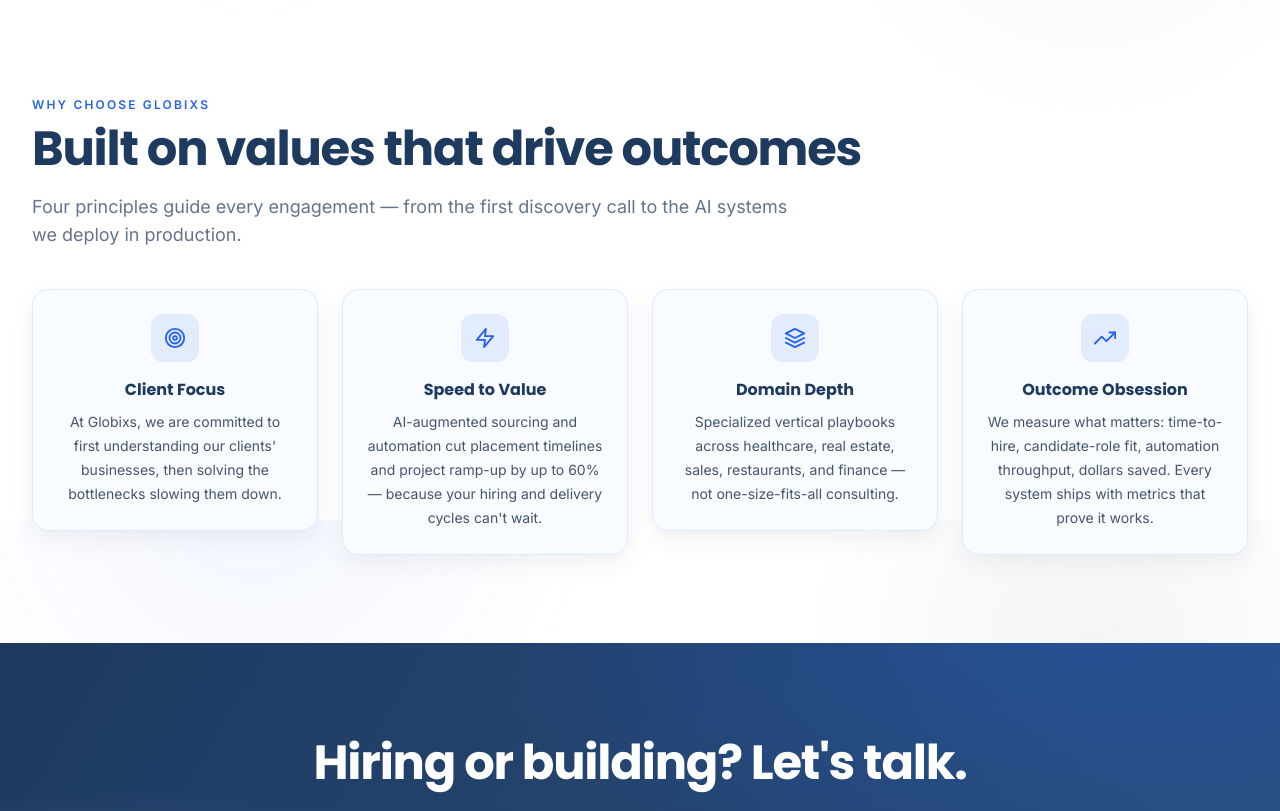
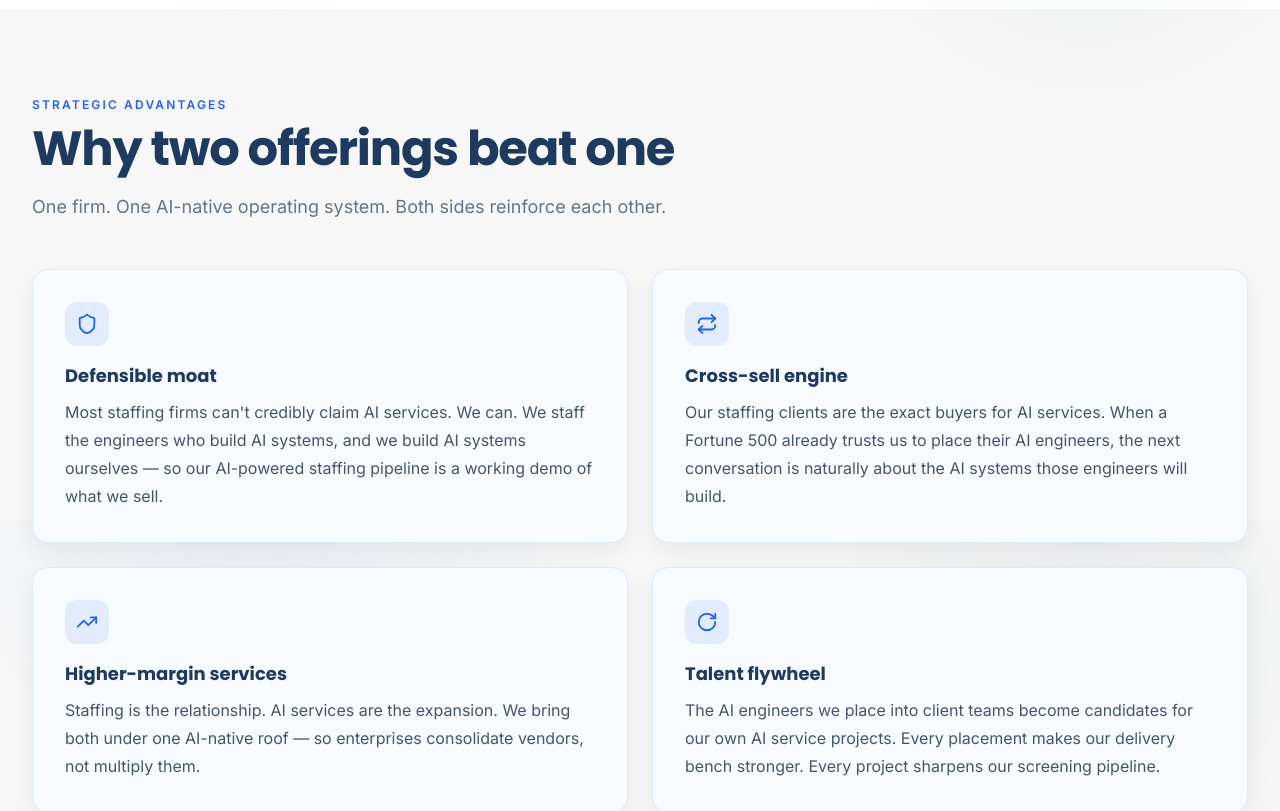
Before and after one commit to Rajsai1609/Globixs-website, a Next.js app: page / in a window 1280 px wide. Shown: the part 3480-4291 px from the top of the page. Built offline with nearby package versions, Linux system fonts and the light colour scheme.

Commit message:
home: add StrategicAdvantages section reinforcing two-offering moat

```diff
--- a/src/app/(site)/page.tsx
+++ b/src/app/(site)/page.tsx
@@ -1,10 +1,11 @@
-import { Hero }          from "@/components/home/Hero";
-import { ClientLogos }   from "@/components/home/ClientLogos";
-import { ServiceCards }  from "@/components/home/ServiceCards";
-import { IndustryGrid }  from "@/components/home/IndustryGrid";
-import { WelcomeSection } from "@/components/home/WelcomeSection";
-import { ValuesSection }  from "@/components/home/ValuesSection";
-import { CTABanner }      from "@/components/home/CTABanner";
+import { Hero }                  from "@/components/home/Hero";
+import { ClientLogos }            from "@/components/home/ClientLogos";
+import { ServiceCards }           from "@/components/home/ServiceCards";
+import { IndustryGrid }           from "@/components/home/IndustryGrid";
+import { WelcomeSection }         from "@/components/home/WelcomeSection";
+import { StrategicAdvantages }    from "@/components/home/StrategicAdvantages";
+import { ValuesSection }          from "@/components/home/ValuesSection";
+import { CTABanner }              from "@/components/home/CTABanner";
 
 export default function Home() {
   return (
@@ -15,6 +16,7 @@
       <IndustryGrid />
       {/* Keep existing trust / values / CTA sections */}
       <WelcomeSection />
+      <StrategicAdvantages />
       <ValuesSection />
       <CTABanner />
     </div>
--- /dev/null
+++ b/src/components/home/StrategicAdvantages.tsx
@@ -0,0 +1,64 @@
+import { Shield, Repeat, TrendingUp, RotateCw } from "lucide-react";
+import { Reveal } from "@/components/animations/reveal";
+import { SectionTitle } from "@/components/sections/section-title";
+
+type AdvantageCard = {
+  Icon: React.ComponentType<{ size?: number; className?: string; "aria-hidden"?: "true" }>;
+  title: string;
+  desc: string;
+};
+
+const cards: AdvantageCard[] = [
+  {
+    Icon: Shield,
+    title: "Defensible moat",
+    desc: "Most staffing firms can't credibly claim AI services. We can. We staff the engineers who build AI systems, and we build AI systems ourselves — so our AI-powered staffing pipeline is a working demo of what we sell.",
+  },
+  {
+    Icon: Repeat,
+    title: "Cross-sell engine",
+    desc: "Our staffing clients are the exact buyers for AI services. When a Fortune 500 already trusts us to place their AI engineers, the next conversation is naturally about the AI systems those engineers will build.",
+  },
+  {
+    Icon: TrendingUp,
+    title: "Higher-margin services",
+    desc: "Staffing is the relationship. AI services are the expansion. We bring both under one AI-native roof — so enterprises consolidate vendors, not multiply them.",
+  },
+  {
+    Icon: RotateCw,
+    title: "Talent flywheel",
+    desc: "The AI engineers we place into client teams become candidates for our own AI service projects. Every placement makes our delivery bench stronger. Every project sharpens our screening pipeline.",
+  },
+];
+
+export function StrategicAdvantages() {
+  return (
+    <section className="section-pad bg-black/[0.03]">
+      <div className="container-shell">
+        <Reveal>
+          <SectionTitle
+            eyebrow="STRATEGIC ADVANTAGES"
+            title="Why two offerings beat one"
+            description="One firm. One AI-native operating system. Both sides reinforce each other."
+          />
+        </Reveal>
+
+        <div className="mt-12 grid gap-6 md:grid-cols-2">
+          {cards.map((card, idx) => (
+            <Reveal key={card.title} delay={idx * 80}>
+              <article className="premium-card flex h-full flex-col gap-4 p-8">
+                <div className="flex h-11 w-11 items-center justify-center rounded-xl bg-accent/10">
+                  <card.Icon size={22} className="text-accent" aria-hidden="true" />
+                </div>
+                <div>
+                  <h3 className="text-lg font-bold text-heading">{card.title}</h3>
+                  <p className="mt-2 text-base leading-7 text-slate-600">{card.desc}</p>
+                </div>
+              </article>
+            </Reveal>
+          ))}
+        </div>
+      </div>
+    </section>
+  );
+}
```
